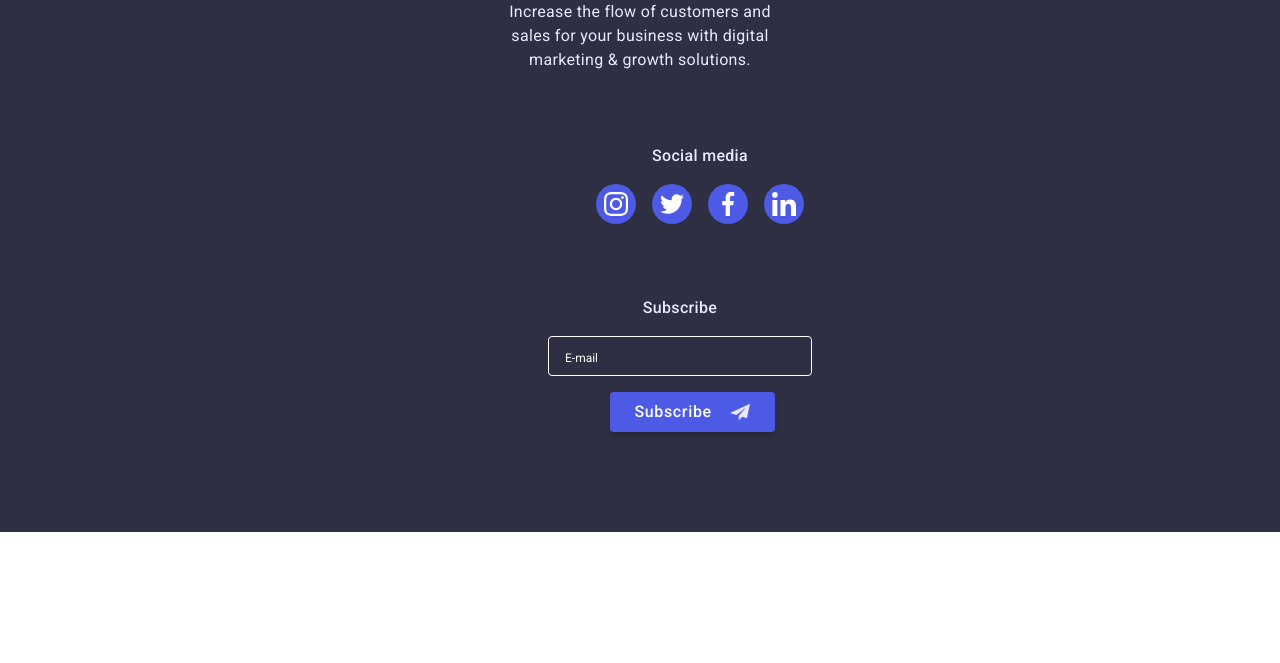
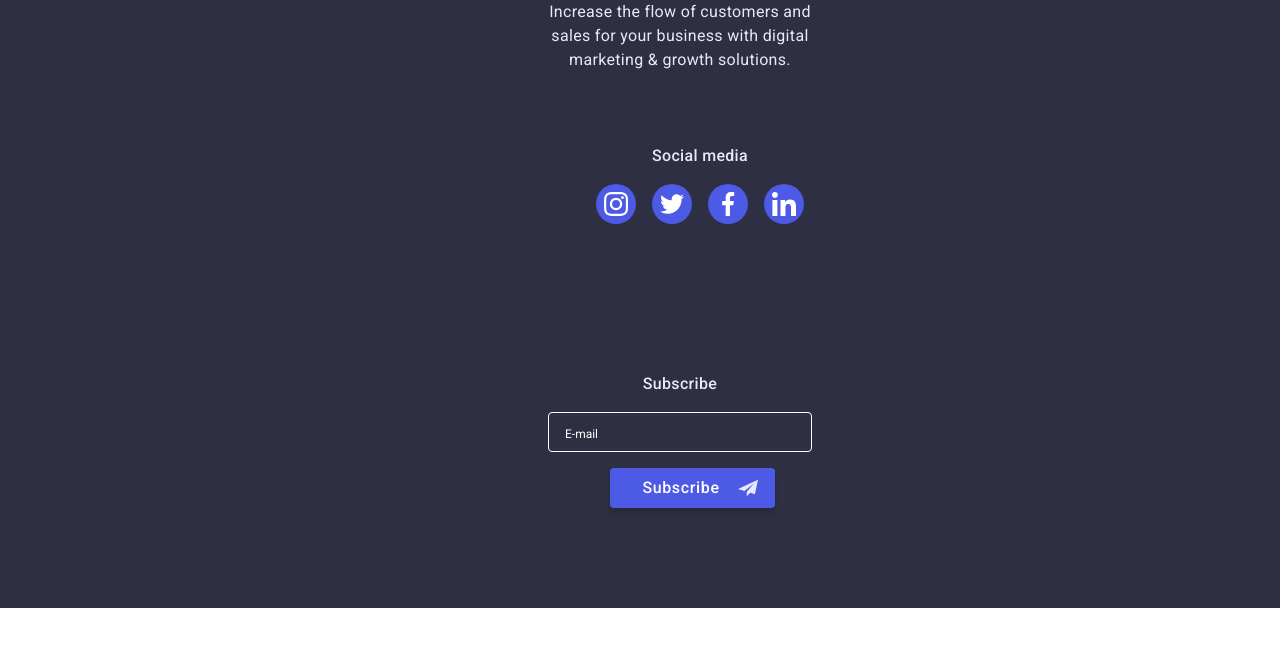
Before and after one commit to AlevftinaY/goit-markup-hw-07, a plain HTML site: page index.html in a window 1280 px wide. Shown: the part 137-800 px from the top of the page. Drawn offline with nearby package versions, Linux system fonts and the light colour scheme.

Commit message:
fix foot

```diff
--- a/css/style.css
+++ b/css/style.css
@@ -634,6 +634,7 @@ body {
     cursor: pointer;
     transition: background-color var(--trans-nav);
     text-align: center;
+    justify-content: center;
     margin-top: 16px;
     transition: transform 250ms cubic-bezier(0.4, 0, 0.2, 1), var(--trans-nav);
 }
--- a/css/tablet.css
+++ b/css/tablet.css
@@ -242,11 +242,14 @@ flex-basis: calc((100% - 24px) / 2);
 
 .footer {
     background-color: var(--navy-blue-color);
-    padding: 100px 0 100px 0;
+    padding: 96px 0 96px 0;
+
+
 }
 
 .container-foot{
     width: 264px;
+    margin-left: 80px;
 }
 
 
@@ -265,11 +268,12 @@ flex-basis: calc((100% - 24px) / 2);
  }
 
  .footer-soc {
-    margin-left: 120px;
+    margin-left: 24px;
  }
 
  .socfoot{
     display: flex;
+    flex-wrap: wrap;
  }
 
  .foot-soc-item {
@@ -314,6 +318,7 @@ flex-basis: calc((100% - 24px) / 2);
 }
 
 .footer-email {
+    margin-top: 76px;
     margin-left: 80px;
 }
 
```
